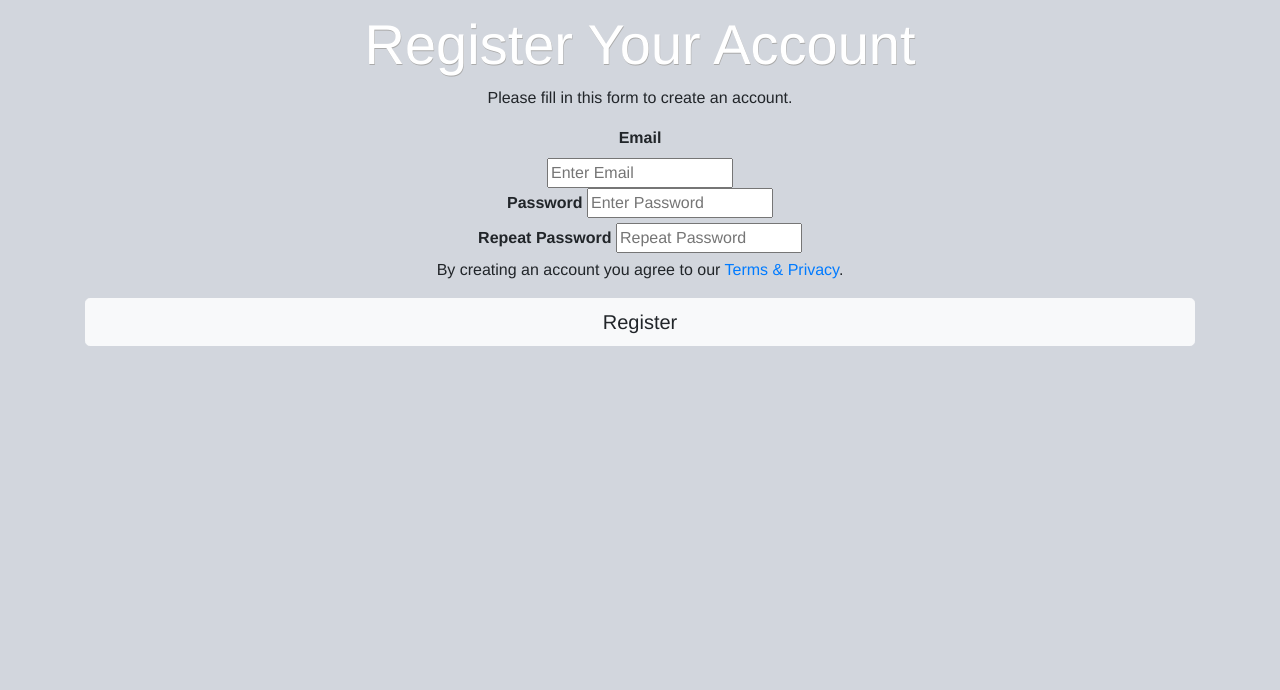
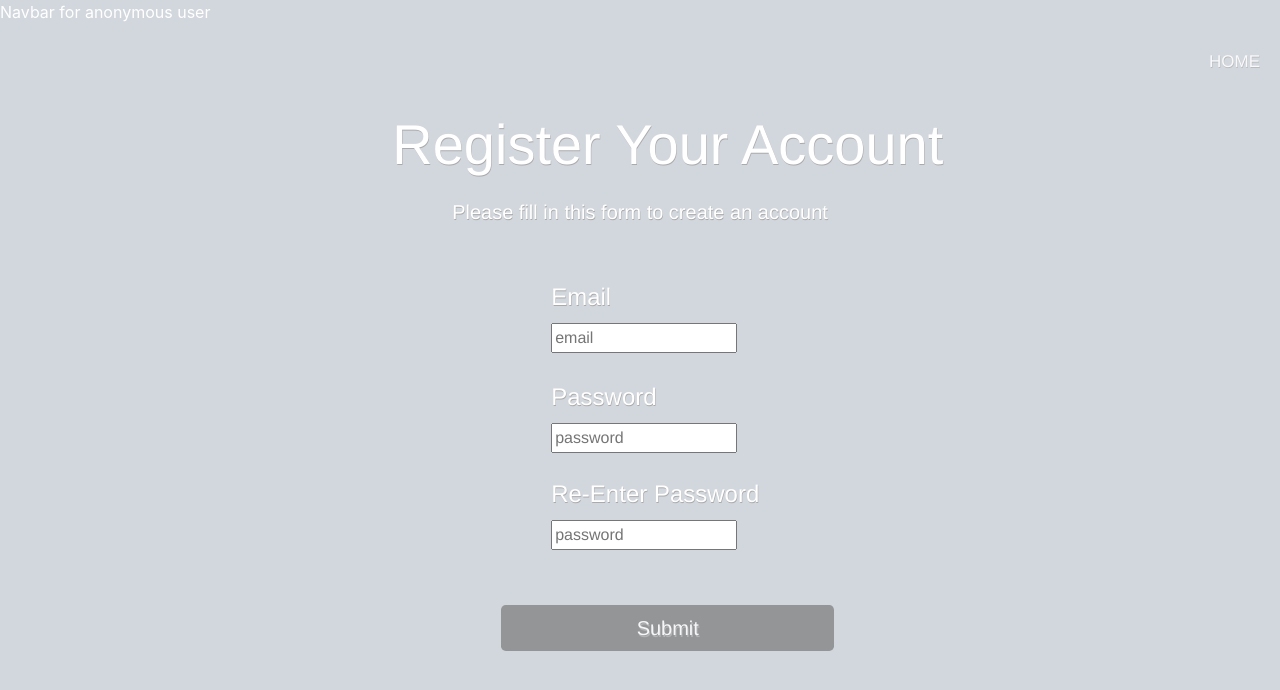
Before and after one commit to BSkrockii/GetALife, a Django app: page /register/ in a window 1280 px wide. Shown: the top 690 px of the page. Run offline with Django 3.2, Linux system fonts and the light colour scheme; some libraries are stand-ins or nearby versions.

Commit message:
container cleanup + markup, new nav bar + buttons + alignment, minor documentation

```diff
--- a/getalife/templates/life/register.html
+++ b/getalife/templates/life/register.html
@@ -1,51 +1,62 @@
-
+{% extends 'base.html' %}
 {% load static %}
 <html lang="en">
     <head>
         <meta charset="utf-8">
+        <!-- asset/img path -->
         <link rel="shortcut icon" type="image/png" href="{% static 'img/favicon.png' %}"/>
-        <link href="https://stackpath.bootstrapcdn.com/bootstrap/4.4.1/css/bootstrap.min.css" rel="stylesheet" integrity="sha384-Vkoo8x4CGsO3+Hhxv8T/Q5PaXtkKtu6ug5TOeNV6gBiFeWPGFN9MuhOf23Q9Ifjh" crossorigin="anonymous">
-        <link rel="stylesheet" href="{% static 'css/login.css' %}">
     </head>
     {% block content %}
     <body>
+        <!-- top navigation bar, link pages -->
+        <nav class="nav justify-content-end">
+            <a class="nav-link text-light" href="{% url 'index' %}">HOME</a>
+        </nav>
+
+        <!-- container for main form body -->
         <div class="container">
+
             <div class="mainH text-center">
                 <h1 class="display-4">Register Your Account</h1>
             </div>
+            <div class="desc text-center">
+                <h2 class="filler">Please fill in this form to create an account</h2>
             </div>
-        <div class="container">
-            <p style="text-align: center">Please fill in this form to create an account.</p>
+
+            <form method="POST">
+                {% csrf_token %}
+
+                    <!-- email block for user to fill in -->
+                <div class="topuser text-nowrap">
+                    <div class="userH" style="text-align: left">
+                        <label for="user"><b>Email</b></label>
                     </div>
-        <div class="container">
-            <div class="emailHeader" style="text-align: center">
-                <label for="email"><b>Email</b></label>
+                    <a class="email"><input type="text" name="email" placeholder="email"><br></a>
                 </div>
-            <div class="emailBlock" style="text-align: center;">
-                <input type="text" placeholder="Enter Email" name="email" required>
+
+                    <!-- password block for user to fill in -->
+                <div class="toppassword">
+                    <div class="passwordH" style="text-align: left">
+                        <label for="password"><b>Password</b></label>
                     </div>
+                    <input type="password" name="password" placeholder="password"><br>
                 </div>
-        <div class="container">
-            <div style="text-align: center">
-                <label for="psw"><b>Password</b></label>
-                <input type="password" placeholder="Enter Password" name="psw" required>
+
+                    <!-- repeating password input for auth -->
+                <div class="passrepeat">
+                    <div class="repeatH" style="text-align: left">
+                        <label for="passrepeat"><b>Re-Enter Password</b></label>
                     </div>
+                    <input type="password" name="password" placeholder="password"><br>
                 </div>
-        <div class="container">
-            <div style="text-align: center">
-                <label for="psw-repeat"><b>Repeat Password</b></label>
-                <input type="password" placeholder="Repeat Password" name="psw-repeat" required>
+
+                    <!-- auth button for form, send credential -->
+                <div class="btn-submit text-center">
+                    <input class="btn btn-light btn-lg btn-block text-white" type="submit">
                 </div>
-        </div>
-        <div class="container">
-            <div style="text-align: center">
-                <p>By creating an account you agree to our <a href="#">Terms & Privacy</a>.</p>
-            </div>
-        </div>
-        <div class="container">
-            <div style="text-align: center">
-                <button type="submit" class="btn btn-light btn-lg btn-block">Register</button>
-            </div>
+
+            </form>
+
         </div>
     </body>
     {% endblock content %}
```
Lines whose indentation alone changed are shown as unchanged.
